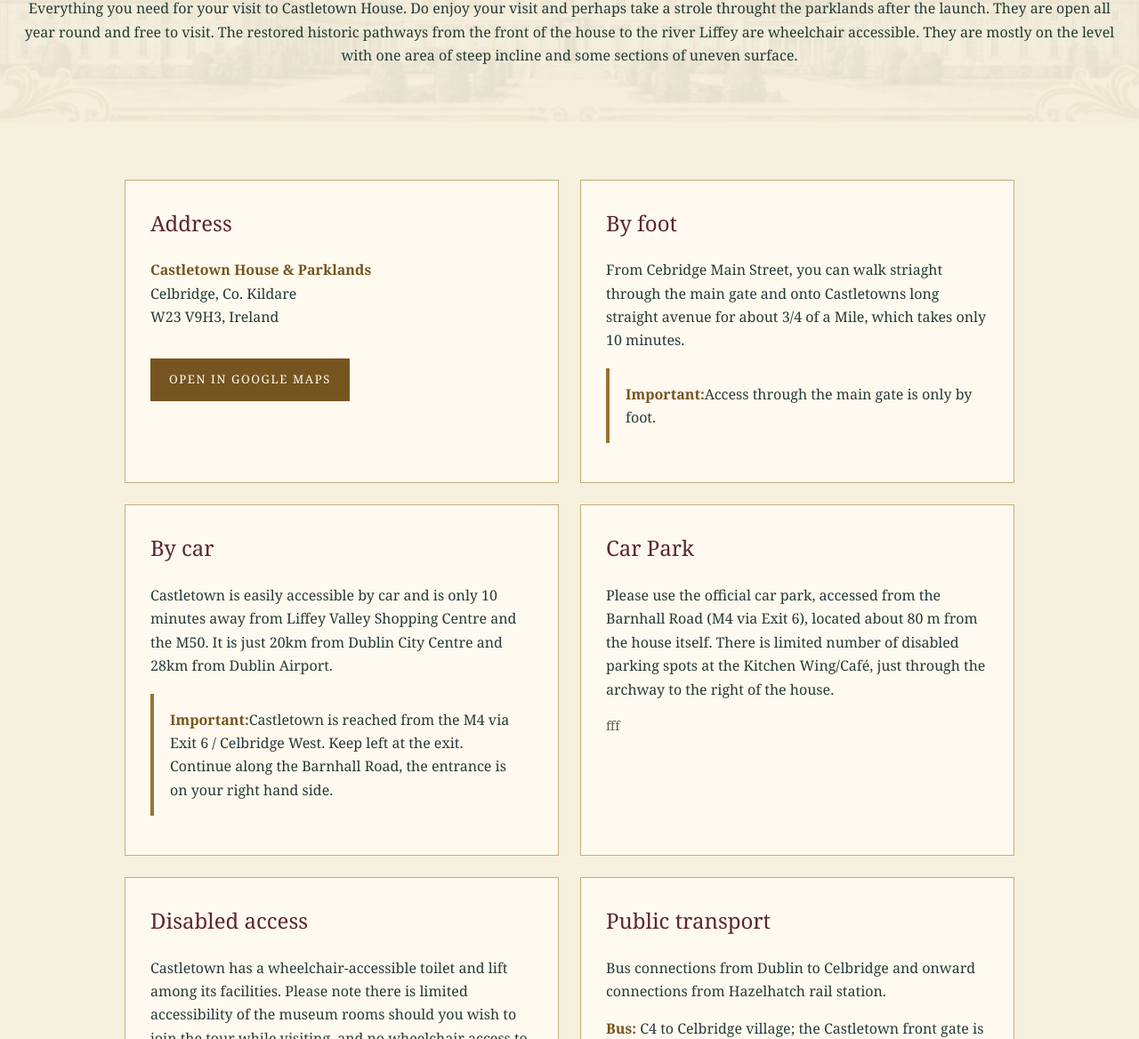
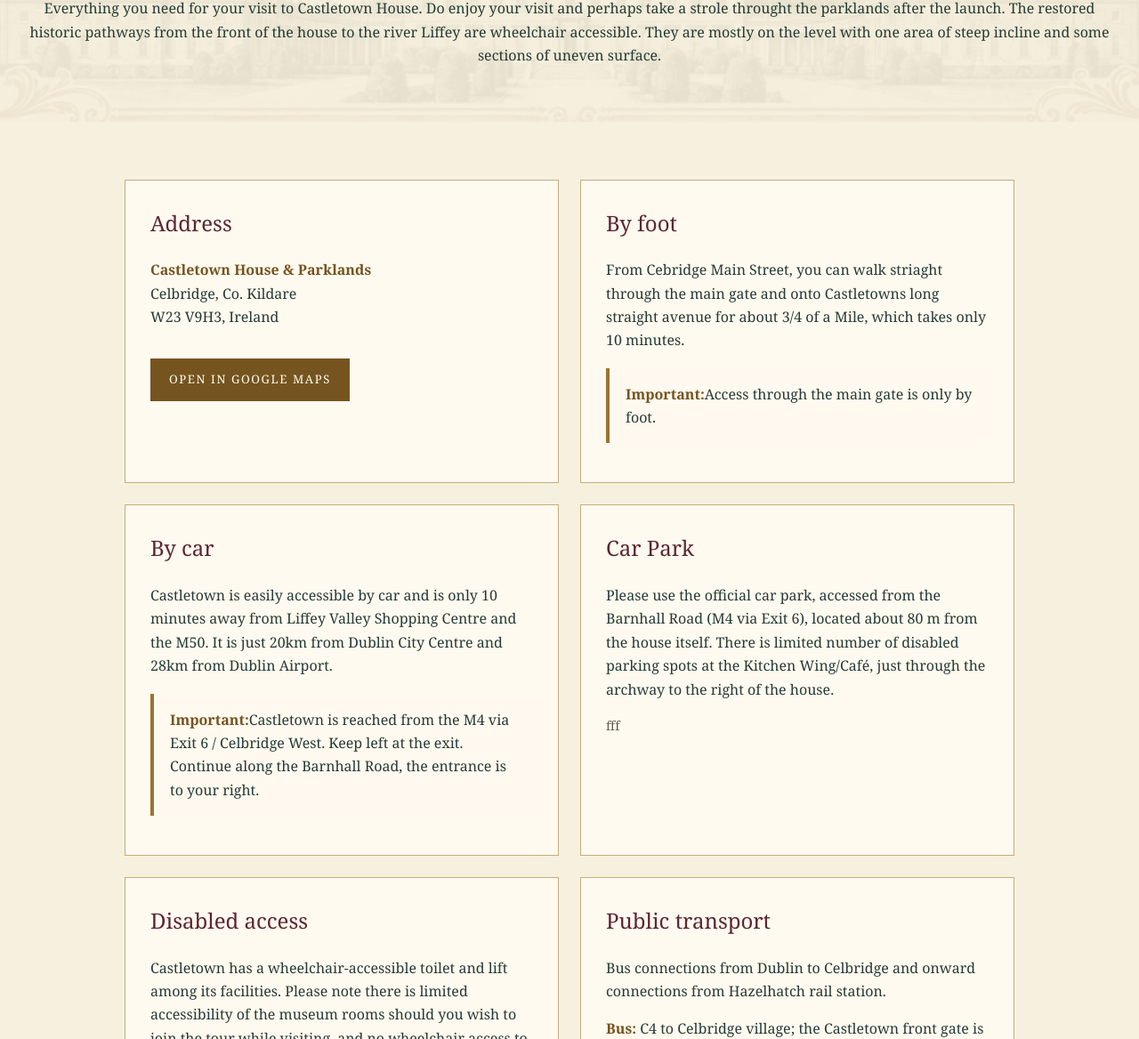
Before and after one commit to thebloodyscot-cell/Book-Launch, a plain HTML site: page location.html in a window 1280 px wide. Shown: the part 253-1421 px from the top of the page at 89% size. Drawn offline with Linux system fonts and the light colour scheme; files whose address does not match are found by name.

Commit message:
Improve location description and directions wording
Reformatted paragraph for better readability and updated directions wording.

```diff
--- a/location.html
+++ b/location.html
@@ -22,7 +22,8 @@
 <section class="page-hero">
   <p class="eyebrow">Sunday 13th September 2026 · 2.00 p.m.</p>
   <h1>Location &amp; Access</h1>
-  <p>Everything you need for your visit to Castletown House. Do enjoy your visit and perhaps take a strole throught the parklands after the launch. They are open all year round and free to visit. The restored historic pathways from the front of the house to the river Liffey are wheelchair accessible. They are mostly on the level with one area of steep incline and some sections of uneven surface.</p>
+  <p>Everything you need for your visit to Castletown House. Do enjoy your visit and perhaps take a strole throught the parklands after the launch.
+    The restored historic pathways from the front of the house to the river Liffey are wheelchair accessible. They are mostly on the level with one area of steep incline and some sections of uneven surface.</p>
 </section>
 
 <section class="section">
@@ -45,7 +46,7 @@
       <article class="info-card">
         <h2>By car</h2>
         <p>Castletown is easily accessible by car and is only 10 minutes away from Liffey Valley Shopping Centre and the M50. It is just 20km from Dublin City Centre and 28km from Dublin Airport.</p>
-        <p class="notice"><strong>Important:</strong>Castletown is reached from the M4 via Exit 6 / Celbridge West. Keep left at the exit. Continue along the Barnhall Road, the entrance is on your right hand side.</p>
+        <p class="notice"><strong>Important:</strong>Castletown is reached from the M4 via Exit 6 / Celbridge West. Keep left at the exit. Continue along the Barnhall Road, the entrance is to your right.</p>
       </article>
 
       <article class="info-card">
```
